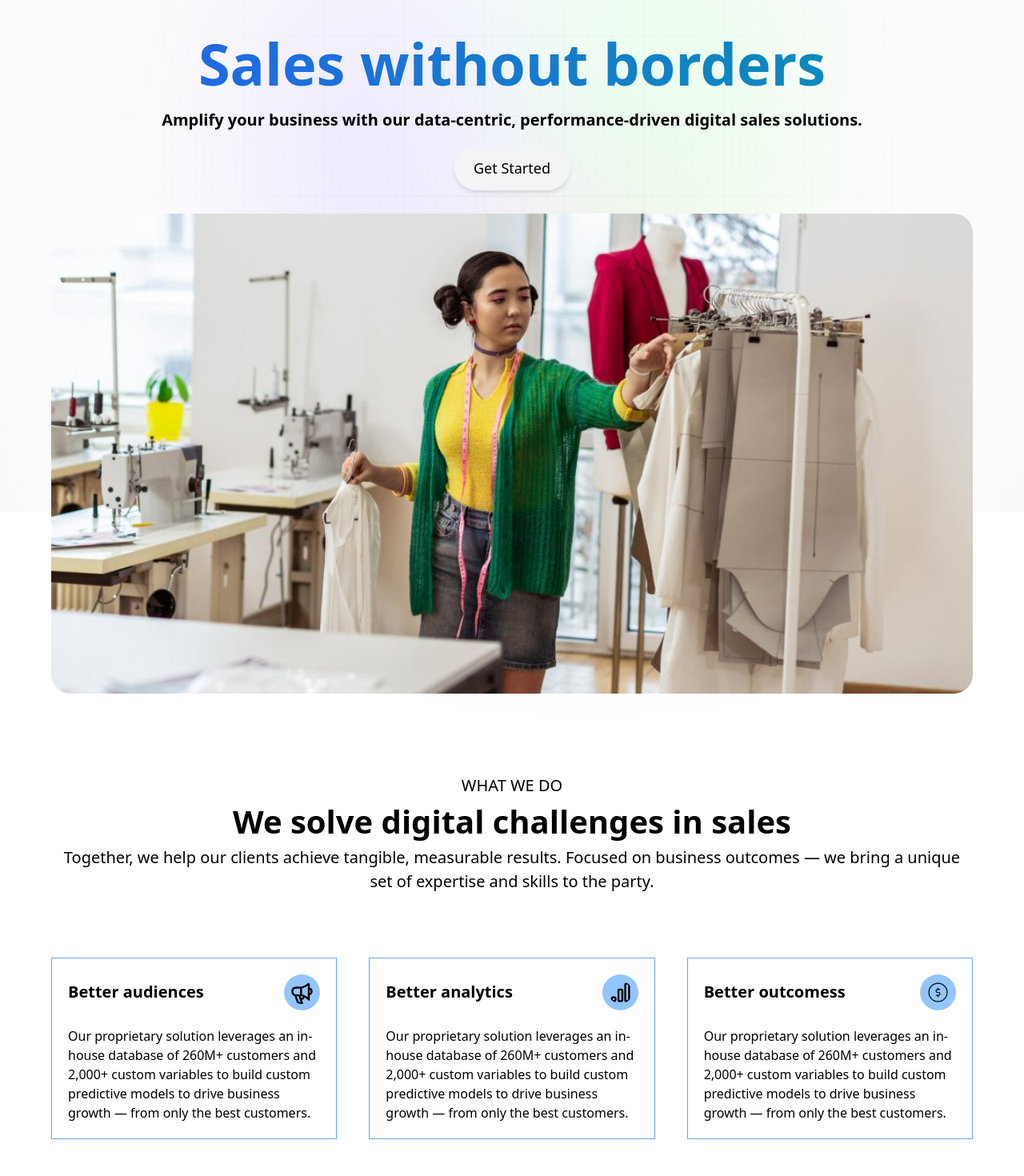
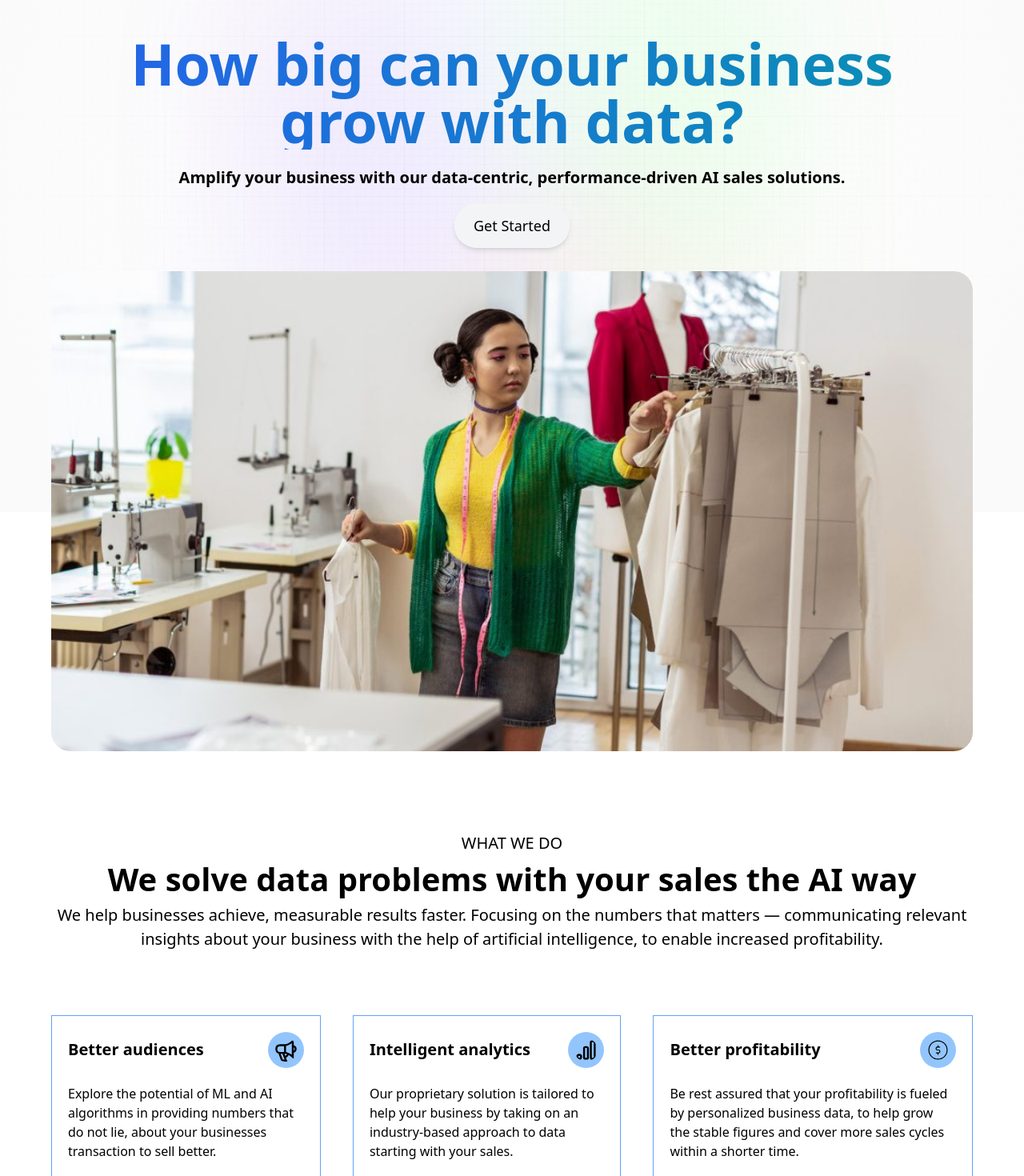
Before and after one commit to MyRichard12/AfriHacks2023-TeamBrowpay, a React (Vite) app: page / in a window 1280 px wide. Shown: the part 160-1630 px from the top of the page at 80% size. Built offline with nearby package versions, Linux system fonts and the light colour scheme; no server answers.

Commit message:
Homepage face lift

```diff
--- a/src/sections/About.jsx
+++ b/src/sections/About.jsx
@@ -17,8 +17,8 @@ function About() {
             viewport={{ once: false, amount: 0.25 }}
         >
             <motion.p variants={fadeIn('up', 'tween', 0.2, 1)} className='text-[20px] md:text-center'>WHAT WE DO</motion.p>
-            <motion.h1 variants={fadeIn('up', 'tween', 0.2, 1)} className='text-[25px] font-bold text-left sm:text-[40px] md:text-center'>We solve digital challenges in sales</motion.h1>
-            <motion.p variants={fadeIn('up', 'tween', 0.2, 1)} className='text-[20px] md:text-center'>Together, we help our clients achieve tangible, measurable results. Focused on business outcomes — we bring a unique set of expertise and skills to the party.</motion.p>
+            <motion.h1 variants={fadeIn('up', 'tween', 0.2, 1)} className='text-[25px] font-bold text-left sm:text-[40px] md:text-center'>We solve data problems with your sales the AI way</motion.h1>
+            <motion.p variants={fadeIn('up', 'tween', 0.2, 1)} className='text-[20px] md:text-center'>We help businesses achieve, measurable results faster. Focusing on the numbers that matters — communicating relevant insights about your business with the help of artificial intelligence, to enable increased profitability.</motion.p>
 
             <motion.div variants={fadeIn('up', 'tween', 0.2, 1)} className='flex flex-col justify-center md:flex-row gap-10 mt-20'>
                 <div className='p-5 border border-blue-400'>
@@ -26,22 +26,22 @@ function About() {
                         <h1 className='text-[20px] font-bold'>Better audiences</h1>
                         <GrAnnounce size={45} className='bg-blue-300 p-2 rounded-full' />
                     </div>
-                    <p>Our proprietary solution leverages an in-house database of 260M+ customers and 2,000+ custom variables to build custom predictive models to drive business growth — from only the best customers.</p>
+                    <p>Explore the potential of ML and AI algorithms in providing numbers that do not lie, about your businesses transaction to sell better.</p>
                 </div>
 
                 <div className='p-5 border border-blue-400'>
                     <div className='flex justify-between items-center pb-5'>
-                        <h1 className='text-[20px] font-bold'>Better analytics</h1>
+                        <h1 className='text-[20px] font-bold'>Intelligent analytics</h1>
                         <TbBrandGoogleAnalytics size={45} className='bg-blue-300 p-2 rounded-full' />
                     </div>
-                    <p>Our proprietary solution leverages an in-house database of 260M+ customers and 2,000+ custom variables to build custom predictive models to drive business growth — from only the best customers.</p>
+                    <p>Our proprietary solution is tailored to help your business by taking on an industry-based approach to data starting with your sales.</p>
                 </div>
                 <div className='p-5 border border-blue-400'>
                     <div className='flex justify-between items-center pb-5'>
-                        <h1 className='text-[20px] font-bold'>Better outcomess</h1>
+                        <h1 className='text-[20px] font-bold'>Better profitability</h1>
                         <CiDollar size={45} className='bg-blue-300 p-2 rounded-full' />
                     </div>
-                    <p>Our proprietary solution leverages an in-house database of 260M+ customers and 2,000+ custom variables to build custom predictive models to drive business growth — from only the best customers.</p>
+                    <p>Be rest assured that your profitability is fueled by personalized business data, to help grow the stable figures and cover more sales cycles within a shorter time.</p>
                 </div>
 
             </motion.div>
--- a/src/sections/Hero.jsx
+++ b/src/sections/Hero.jsx
@@ -14,8 +14,8 @@ const Hero = () => {
             >
                 <div>
                     <motion.div variants={textVariant(1.1)} >
-                        <h1 className="head_text blue_gradient sm:text-center">Sales without borders</h1>
-                        <h1 className="text-[18px] font-bold mt-5 sm:text-[20px] sm:text-center">Amplify your business with our data-centric, performance-driven digital sales solutions.</h1>
+                        <h1 className="head_text blue_gradient sm:text-center">How big can your business grow with data?</h1>
+                        <h1 className="text-[18px] font-bold mt-5 sm:text-[20px] sm:text-center">Amplify your business with our data-centric, performance-driven AI sales solutions.</h1>
                     </motion.div>
 
                     <div className="mt-8 md:mt-6" />
```
